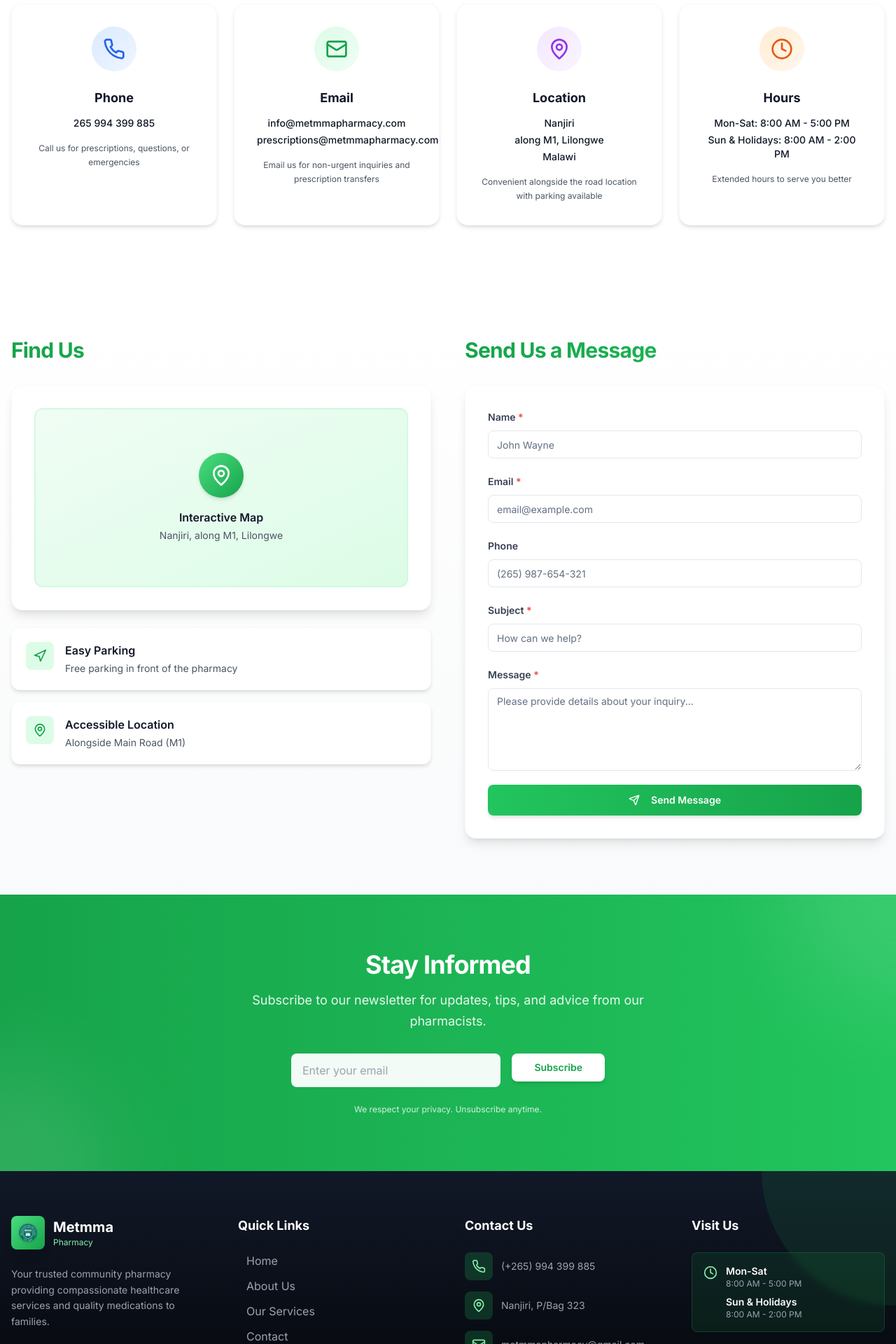
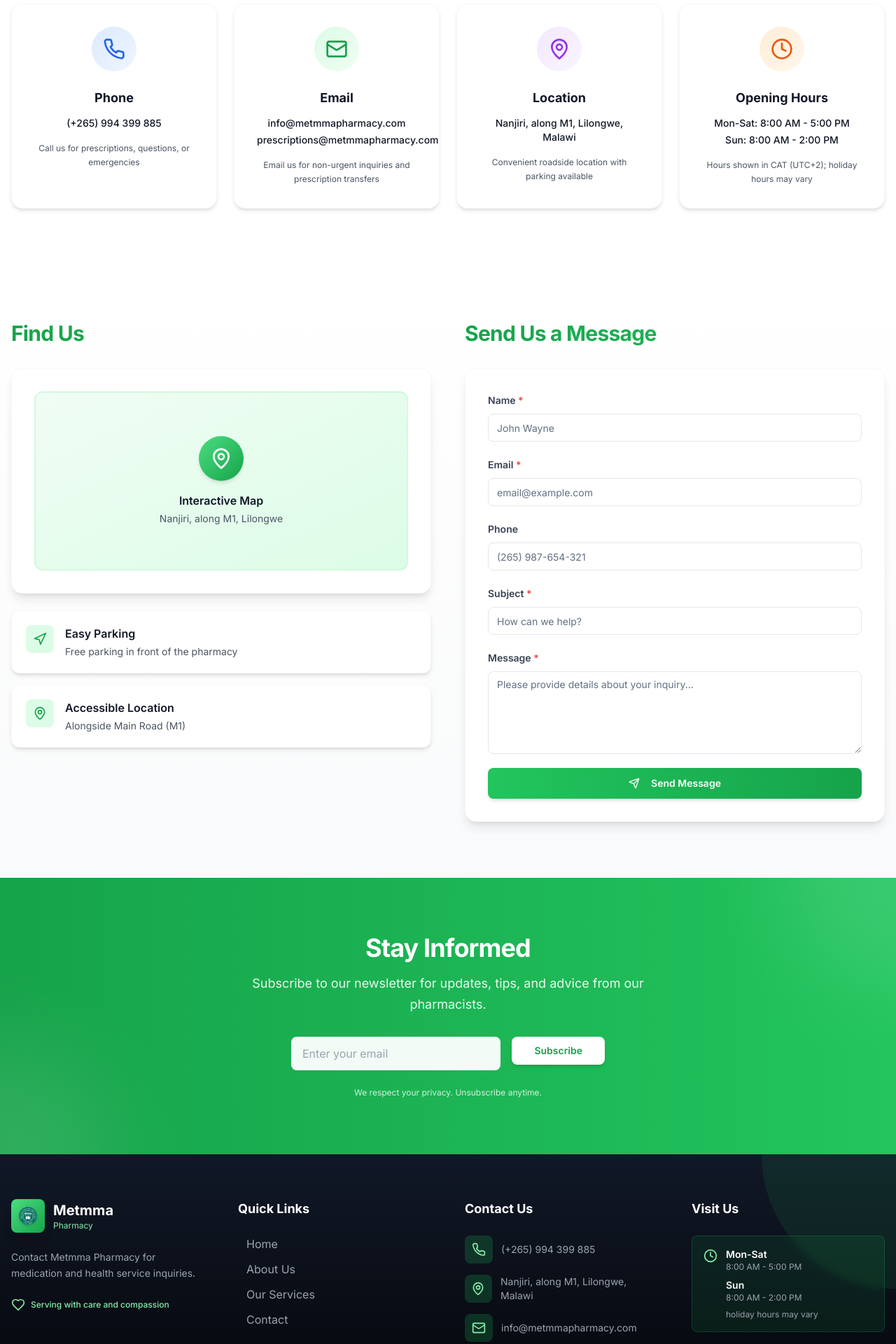
Before and after one commit to CodeCollectiveDev/PharmacyWeb, a React (Vite) app in the folder Pharmacy-Frontend/: page /contact in a window 1280 px wide. Shown: the part 500-2420 px from the top of the page at 70% size. Built offline with nearby package versions, Linux system fonts and the light colour scheme.

Commit message:
Verify and centralized pharmacy business facts and claims

```diff
--- a/Pharmacy-Frontend/index.html
+++ b/Pharmacy-Frontend/index.html
@@ -21,7 +21,7 @@
     <meta property="og:type" content="website" />
     <meta property="og:url" content="https://metmmapharmacy.com/" />
     <meta property="og:title" content="Metmma Pharmacy - Your Trusted Neighborhood Pharmacy" />
-    <meta property="og:description" content="Comprehensive pharmaceutical care with a personal touch. Expert pharmacists, quality medications, and genuine compassion since 2025." />
+    <meta property="og:description" content="Comprehensive pharmaceutical care with a personal touch. Expert pharmacists, quality medications, and genuine compassion since 1995." />
     <meta property="og:image" content="https://metmmapharmacy.com/og-image.jpg" />
     <meta property="og:site_name" content="Metmma Pharmacy" />
     <meta property="og:locale" content="en_US" />
--- a/Pharmacy-Frontend/src/components/layout/Footer.tsx
+++ b/Pharmacy-Frontend/src/components/layout/Footer.tsx
@@ -1,5 +1,6 @@
 import { Heart, Phone, MapPin, Clock, Mail, MessageCircle } from "lucide-react";
 import { Button } from "@/components/ui/button";
+import { businessDetails } from "@/lib/businessDetails";
 
 const Footer = () => {
   return (
@@ -22,7 +23,7 @@ const Footer = () => {
               </div>
             </div>
             <p className="text-gray-400 leading-relaxed text-sm">
-              Your trusted community pharmacy providing compassionate healthcare services and quality medications to families.
+              Contact Metmma Pharmacy for medication and health service inquiries.
             </p>
             <div className="flex items-center space-x-2 text-green-300 group-hover:text-green-200 transition-colors duration-300">
               <Heart className="w-5 h-5" />
@@ -62,25 +63,32 @@ const Footer = () => {
                 <div className="w-10 h-10 bg-green-500/20 rounded-lg flex items-center justify-center group-hover/item:bg-green-500/40 transition-colors duration-300">
                   <Phone className="w-5 h-5 text-green-300" />
                 </div>
-                <a href="tel:+265994399885" className="text-gray-400 hover:text-green-300 transition-colors duration-300 text-sm">
-                  (+265) 994 399 885
+                <a href={businessDetails.phoneHref} className="text-gray-400 hover:text-green-300 transition-colors duration-300 text-sm">
+                  {businessDetails.phoneDisplay}
                 </a>
               </li>
               <li className="flex items-center space-x-3 group/item">
                 <div className="w-10 h-10 bg-green-500/20 rounded-lg flex items-center justify-center group-hover/item:bg-green-500/40 transition-colors duration-300">
                   <MapPin className="w-5 h-5 text-green-300" />
                 </div>
-                <span className="text-gray-400 text-sm">Nanjiri, P/Bag 323</span>
+                <a
+                  href={businessDetails.mapUrl}
+                  target="_blank"
+                  rel="noreferrer"
+                  className="text-gray-400 hover:text-green-300 transition-colors duration-300 text-sm"
+                >
+                  {businessDetails.visitingAddress}
+                </a>
               </li>
               <li className="flex items-center space-x-3 group/item">
                 <div className="w-10 h-10 bg-green-500/20 rounded-lg flex items-center justify-center group-hover/item:bg-green-500/40 transition-colors duration-300">
                   <Mail className="w-5 h-5 text-green-300" />
                 </div>
                 <a
-                  href="mailto:metmmapharmacy@gmail.com"
+                  href={`mailto:${businessDetails.email}`}
                   className="text-gray-400 hover:text-green-300 transition-colors duration-300 text-sm truncate"
                 >
-                  metmmapharmacy@gmail.com
+                  {businessDetails.email}
                 </a>
               </li>
             </ul>
@@ -93,17 +101,18 @@ const Footer = () => {
               <div className="flex items-start space-x-3 bg-green-500/10 rounded-lg p-4 backdrop-blur-sm border border-green-500/20">
                 <Clock className="w-5 h-5 text-green-300 flex-shrink-0 mt-0.5" />
                 <div className="text-gray-300 text-sm">
-                  <div className="font-semibold text-white">Mon-Sat</div>
-                  <div className="text-xs text-gray-400">8:00 AM - 5:00 PM</div>
-                  <div className="font-semibold text-white mt-2">Sun & Holidays</div>
-                  <div className="text-xs text-gray-400">8:00 AM - 2:00 PM</div>
+                  <div className="font-semibold text-white">{businessDetails.hours.weekdayAndSaturday.split(":")[0]}</div>
+                  <div className="text-xs text-gray-400">{businessDetails.hours.weekdayAndSaturday.split(": ")[1]}</div>
+                  <div className="font-semibold text-white mt-2">{businessDetails.hours.sunday.split(":")[0]}</div>
+                  <div className="text-xs text-gray-400">{businessDetails.hours.sunday.split(": ")[1]}</div>
+                  <div className="text-xs text-gray-400 mt-2">{businessDetails.hours.note.split("; ")[1]}</div>
                 </div>
               </div>
             </div>
             <Button
               onClick={() =>
                 window.open(
-                  "https://wa.me/265994399885?text=Hello%20Metmma%20Pharmacy,%20I%20need%20assistance",
+                  businessDetails.whatsappUrl,
                   "_blank"
                 )
               }
--- /dev/null
+++ b/Pharmacy-Frontend/src/lib/businessDetails.ts
@@ -0,0 +1,23 @@
+export const businessDetails = {
+  name: "Metmma Pharmacy",
+  phoneDisplay: "(+265) 994 399 885",
+  phoneHref: "tel:+265994399885",
+  email: "info@metmmapharmacy.com",
+  prescriptionEmail: "prescriptions@metmmapharmacy.com",
+  website: "https://metmmapharmacy.com",
+  visitingAddress: "Nanjiri, along M1, Lilongwe, Malawi",
+  postalBox: "P/Bag 323",
+  mapUrl:
+    "https://www.google.com/maps/search/?api=1&query=Nanjiri%20along%20M1%20Lilongwe%20Malawi",
+  whatsappUrl:
+    "https://wa.me/265994399885?text=Hello%20Metmma%20Pharmacy,%20I%20need%20assistance",
+  hours: {
+    weekdayAndSaturday: "Mon-Sat: 8:00 AM - 5:00 PM",
+    sunday: "Sun: 8:00 AM - 2:00 PM",
+    note: "Hours shown in CAT (UTC+2); holiday hours may vary",
+    weekdayOpen: "08:00",
+    weekdayClose: "17:00",
+    sundayOpen: "08:00",
+    sundayClose: "14:00",
+  },
+} as const;
--- a/Pharmacy-Frontend/src/lib/seo.ts
+++ b/Pharmacy-Frontend/src/lib/seo.ts
@@ -2,6 +2,8 @@
  * SEO Utility Functions
  * Manages dynamic meta tags and structured data for SEO
  */
+
+import { businessDetails } from "@/lib/businessDetails";
 
 export interface SEOConfig {
   title: string;
@@ -91,51 +93,55 @@ export const addStructuredData = (data: Record<string, any>) => {
 export const pharmacySchema = {
   "@context": "https://schema.org",
   "@type": "Pharmacy",
-  name: "Metmma Pharmacy",
-  description:
-    "Your trusted community pharmacy providing comprehensive pharmaceutical care and health services",
-  url: "https://metmmapharmacy.com",
-  telephone: "(+265) 994 399 885",
+  name: businessDetails.name,
+  description: "Medication and health service information from Metmma Pharmacy.",
+  url: businessDetails.website,
+  telephone: businessDetails.phoneDisplay,
+  email: businessDetails.email,
   address: {
     "@type": "PostalAddress",
-    streetAddress: "Nanjiri, P/Bag 323",
+    streetAddress: businessDetails.visitingAddress,
+    postOfficeBoxNumber: businessDetails.postalBox,
     addressLocality: "Lilongwe",
     addressCountry: "MW",
   },
-  image: "https://metmmapharmacy.com/logo.png",
-  openingHoursSpecification: {
-    "@type": "OpeningHoursSpecification",
-    dayOfWeek: ["Monday", "Tuesday", "Wednesday", "Thursday", "Friday"],
-    opens: "08:00",
-    closes: "17:00",
-  },
-  sameAs: ["https://www.facebook.com/metmmapharmacy"],
+  image: `${businessDetails.website}/logo.png`,
+  openingHoursSpecification: [
+    {
+      "@type": "OpeningHoursSpecification",
+      dayOfWeek: ["Monday", "Tuesday", "Wednesday", "Thursday", "Friday", "Saturday"],
+      opens: businessDetails.hours.weekdayOpen,
+      closes: businessDetails.hours.weekdayClose,
+    },
+    {
+      "@type": "OpeningHoursSpecification",
+      dayOfWeek: "Sunday",
+      opens: businessDetails.hours.sundayOpen,
+      closes: businessDetails.hours.sundayClose,
+    },
+  ],
 };
 
 /**
  * Default SEO config for homepage
  */
 export const defaultSEO: SEOConfig = {
-  title: "Metmma Pharmacy - Your Trusted Neighborhood Pharmacy",
+  title: "Metmma Pharmacy",
   description:
-    "Metmma Pharmacy provides comprehensive pharmaceutical care, health screenings, and medication counseling. Serving our community with personalized healthcare solutions.",
+    "Contact Metmma Pharmacy for medication and health service information.",
   keywords: [
     "pharmacy",
     "prescription refills",
     "health screenings",
     "medication counseling",
-    "vaccinations",
     "community pharmacy",
     "pharmacy services",
     "Lilongwe pharmacy",
     "pharmacy near me",
-    "trusted pharmacy",
     "pharmacist consultation",
-    "prescription delivery",
-    "healthcare services",
     "Malawi pharmacy",
   ],
-  image: "https://metmmapharmacy.com/og-image.jpg",
+  image: `${businessDetails.website}/og-image.jpg`,
   author: "Metmma Pharmacy",
   type: "business",
 };
--- a/Pharmacy-Frontend/src/pages/Contact.tsx
+++ b/Pharmacy-Frontend/src/pages/Contact.tsx
@@ -5,6 +5,7 @@ import { Input } from "@/components/ui/input";
 import { Textarea } from "@/components/ui/textarea";
 import { Label } from "@/components/ui/label";
 import { useNewsletter } from "@/hooks/use-newsletter";
+import { businessDetails } from "@/lib/businessDetails";
 
 const Contact = () => {
   const { email, setEmail, subscribe, isLoading } = useNewsletter();
@@ -18,7 +19,8 @@ const Contact = () => {
     {
       icon: Phone,
       title: "Phone",
-      details: ["265 994 399 885"],
+      details: [businessDetails.phoneDisplay],
+      links: [businessDetails.phoneHref],
       description: "Call us for prescriptions, questions, or emergencies",
       color: "from-blue-100 to-blue-50",
       textColor: "text-blue-600",
@@ -26,7 +28,11 @@ const Contact = () => {
     {
       icon: Mail,
       title: "Email",
-      details: ["info@metmmapharmacy.com", "prescriptions@metmmapharmacy.com"],
+      details: [businessDetails.email, businessDetails.prescriptionEmail],
+      links: [
+        `mailto:${businessDetails.email}`,
+        `mailto:${businessDetails.prescriptionEmail}`,
+      ],
       description:
         "Email us for non-urgent inquiries and prescription transfers",
       color: "from-green-100 to-green-50",
@@ -35,17 +41,21 @@ const Contact = () => {
     {
       icon: MapPin,
       title: "Location",
-      details: ["Nanjiri", "along M1, Lilongwe", "Malawi"],
+      details: [businessDetails.visitingAddress],
+      links: [businessDetails.mapUrl],
       description:
-        "Convenient alongside the road location with parking available",
+        "Convenient roadside location with parking available",
       color: "from-purple-100 to-purple-50",
       textColor: "text-purple-600",
     },
     {
       icon: Clock,
-      title: "Hours",
-      details: ["Mon-Sat: 8:00 AM - 5:00 PM", "Sun & Holidays: 8:00 AM - 2:00 PM"],
-      description: "Extended hours to serve you better",
+      title: "Opening Hours",
+      details: [
+        businessDetails.hours.weekdayAndSaturday,
+        businessDetails.hours.sunday,
+      ],
+      description: businessDetails.hours.note,
       color: "from-orange-100 to-orange-50",
       textColor: "text-orange-600",
     },
@@ -85,9 +95,21 @@ const Contact = () => {
               {info.details ? (
                 <div className="space-y-1 mb-4 text-center">
                   {info.details.map((d, i) => (
-                    <p key={i} className="text-gray-900 font-medium text-sm">
-                      {d}
-                    </p>
+                    info.links?.[i] ? (
+                      <a
+                        key={i}
+                        href={info.links[i]}
+                        target={info.title === "Location" ? "_blank" : undefined}
+                        rel={info.title === "Location" ? "noreferrer" : undefined}
+                        className="block text-gray-900 font-medium text-sm hover:text-primary hover:underline"
+                      >
+                        {d}
+                      </a>
+                    ) : (
+                      <p key={i} className="text-gray-900 font-medium text-sm">
+                        {d}
+                      </p>
+                    )
                   ))}
                 </div>
               ) : null}
--- a/Pharmacy-Frontend/src/pages/Index.tsx
+++ b/Pharmacy-Frontend/src/pages/Index.tsx
@@ -1,7 +1,6 @@
 import {
   ArrowRight,
   Shield,
-  Heart,
   Users,
   Clock,
   MessageCircle,
@@ -9,15 +8,13 @@ import {
   Pill,
   Stethoscope,
   UserCheck,
-  Play,
 } from "lucide-react";
 import { Button } from "@/components/ui/button";
-import { Card, CardContent, CardHeader, CardTitle } from "@/components/ui/card";
-import { Badge } from "@/components/ui/badge";
 import { NavLink } from "react-router-dom";
 import { toast } from "sonner";
 import { useSEO } from "@/hooks/use-seo-tags";
 import { defaultSEO } from "@/lib/seo";
+import { businessDetails } from "@/lib/businessDetails";
 
 const Index = () => {
   // Set SEO tags for homepage
@@ -26,7 +23,7 @@ const Index = () => {
     try {
       // Replace with your actual API call
       window.open(
-        "https://wa.me/265994399885?text=Hello%20Metmma%20Pharmacy,%20I%20need%20assistance",
+        businessDetails.whatsappUrl,
         "_blank"
       );
       toast.success("Opening WhatsApp", {
@@ -52,23 +49,11 @@ const Index = () => {
         "Blood pressure and weight checks for better health tracking.",
     },
     {
-      icon: Shield,
-      title: "Medical Tests",
-      description: "Basic lab test services including Malaria and more.",
-    },
-    {
       icon: UserCheck,
       title: "Medication Counseling",
       description:
         "Talk to a pharmacist for safe and effective medication use.",
     },
-  ];
-
-  const stats = [
-    { number: "1+", label: "Years Serving Community" },
-    { number: "100+", label: "Products Available" },
-    { number: "Daily", label: "Service" },
-    { number: "Trusted", label: "By Local Families" },
   ];
 
   return (
@@ -192,73 +177,6 @@ const Index = () => {
         </div>
       </section>
 
-      {/* Story Section */}
-      <section className="py-20 bg-white">
-        <div className="container mx-auto px-4">
-          <div className="grid grid-cols-1 lg:grid-cols-2 gap-16 items-center">
-            <div className="space-y-8 animate-slide-in-left">
-              <div>
-                <Badge className="bg-primary/10 text-primary mb-4 font-medium">Patient Story</Badge>
-                <h2 className="text-4xl font-bold mb-6 text-gray-900 font-display tracking-tight">
-                  Maria's Story of Recovery
-                </h2>
-                <p className="text-lg text-gray-600 leading-relaxed mb-6 font-light">
-                  "When my child fell ill, I was worried about finding the right medication and care. The team at Metmma Pharmacy not only provided the medicines we needed but also took the time to explain everything and check on our progress."
-                </p>
-                <p className="text-lg text-gray-600 leading-relaxed font-light">
-                  "Their compassionate service made all the difference in our healing journey. Now my family is healthy and we know we have a trusted partner in our healthcare."
-                </p>
-              </div>
-              <Button
-                size="lg"
-                className="bg-primary hover:bg-primary/90 font-semibold transition-all duration-300 hover:scale-105 hover:shadow-glow group"
-              >
-                <Play className="w-5 h-5 mr-2 transition-transform duration-300 group-hover:scale-110" />
-                Watch Her Story
-              </Button>
-            </div>
-            <div className="relative animate-slide-in-right">
-              <div className="aspect-video bg-gray-200 rounded-2xl overflow-hidden shadow-lg hover:shadow-xl transition-all duration-500 group cursor-pointer">
-                <img
-                  src="https://images.unsplash.com/photo-1559757148-5c350d0d3c56?ixlib=rb-4.0.3&auto=format&fit=crop&w=800&q=80"
-                  alt="Happy family at pharmacy"
-                  className="w-full h-full object-cover transition-transform duration-500 group-hover:scale-105"
-                />
-                <div className="absolute inset-0 bg-black/20 flex items-center justify-center transition-all duration-300 group-hover:bg-black/30">
-                  <div className="w-16 h-16 bg-white/90 rounded-full flex items-center justify-center transition-all duration-300 group-hover:scale-110 group-hover:bg-white">
-                    <Play className="w-6 h-6 text-gray-900 ml-1 transition-all duration-300 group-hover:scale-110" />
-                  </div>
-                </div>
-              </div>
-            </div>
-          </div>
-        </div>
-      </section>
-
-      {/* Stats Section */}
-      <section className="py-20 bg-gradient-to-r from-green-600 to-green-500 text-white relative overflow-hidden">
-        <div className="absolute inset-0 opacity-10">
-          <div className="absolute top-0 right-0 w-96 h-96 bg-white rounded-full -mr-48 -mt-48"></div>
-          <div className="absolute bottom-0 left-0 w-96 h-96 bg-white rounded-full -ml-48 -mb-48"></div>
-        </div>
-        <div className="container mx-auto px-4 relative z-10">
-          <div className="grid grid-cols-2 lg:grid-cols-4 gap-8">
-            {stats.map((stat, index) => (
-              <div
-                key={index}
-                className="text-center animate-scale-in group"
-                style={{ animationDelay: `${index * 0.1}s` }}
-              >
-                <div className="text-5xl md:text-6xl font-bold mb-3 font-display bg-gradient-to-br from-white to-blue-100 bg-clip-text text-transparent group-hover:scale-110 transition-transform duration-300">
-                  {stat.number}
-                </div>
-                <div className="text-base md:text-lg opacity-90 font-medium group-hover:opacity-100 transition-opacity duration-300">{stat.label}</div>
-              </div>
-            ))}
-          </div>
-        </div>
-      </section>
-
       {/* CTA Section */}
       <section className="py-20 bg-gradient-to-br from-gray-900 via-gray-800 to-gray-900 text-white relative overflow-hidden">
         <div className="absolute inset-0 opacity-5">
@@ -271,11 +189,12 @@ const Index = () => {
               Ready to Experience Quality Healthcare?
             </h2>
             <p className="text-lg md:text-xl mb-10 opacity-90 leading-relaxed animate-fade-in-up font-light" style={{ animationDelay: '0.2s' }}>
-              We're here every day to serve you and your family. Visit us for prescriptions, health consultations, or simply to learn more about maintaining your wellness.
+              Contact us about prescriptions, medication questions, and available pharmacy services.
             </p>
             <div className="flex flex-col sm:flex-row gap-4 justify-center animate-fade-in-up" style={{ animationDelay: '0.4s' }}>
               <Button
                 size="lg"
+                onClick={() => window.open(businessDetails.mapUrl, "_blank", "noopener,noreferrer")}
                 className="bg-gradient-to-r from-green-500 to-green-600 hover:from-green-600 hover:to-green-700 text-white text-lg px-8 py-4 h-auto font-semibold transition-all duration-300 hover:scale-105 hover:shadow-2xl shadow-lg"
               >
                 <MapPinHouse className="w-5 h-5 mr-2" />
@@ -285,7 +204,7 @@ const Index = () => {
                 type="button"
                 onClick={() =>
                   window.open(
-                    "https://wa.me/265994399885?text=Hello%20Metmma%20Pharmacy,%20I%20need%20assistance",
+                    businessDetails.whatsappUrl,
                     "_blank"
                   )
                 }
@@ -307,18 +226,18 @@ const Index = () => {
           <div className="max-w-2xl mx-auto text-center">
             <h3 className="text-2xl font-bold mb-6 text-gray-900 animate-fade-in-up font-display">Visit Us Today</h3>
             <div className="space-y-4 text-lg text-gray-600">
-              <p className="flex items-center justify-center animate-fade-in-up font-medium" style={{ animationDelay: '0.1s' }}>
+              <a href={businessDetails.phoneHref} className="flex items-center justify-center animate-fade-in-up font-medium hover:text-primary" style={{ animationDelay: '0.1s' }}>
                 <MessageCircle className="w-5 h-5 mr-3 text-primary" />
-                (+265) 994 399 885
-              </p>
-              <p className="flex items-center justify-center animate-fade-in-up font-medium" style={{ animationDelay: '0.2s' }}>
+                {businessDetails.phoneDisplay}
+              </a>
+              <a href={businessDetails.mapUrl} target="_blank" rel="noreferrer" className="flex items-center justify-center animate-fade-in-up font-medium hover:text-primary" style={{ animationDelay: '0.2s' }}>
                 <MapPinHouse className="w-5 h-5 mr-3 text-primary" />
-                Nanjiri, P/Bag 323
-              </p>
-              <p className="flex items-center justify-center animate-fade-in-up font-medium" style={{ animationDelay: '0.3s' }}>
-                <Heart className="w-5 h-5 mr-3 text-primary" />
-                metmmapharmacy@gmail.com
-              </p>
+                {businessDetails.visitingAddress}
+              </a>
+              <a href={`mailto:${businessDetails.email}`} className="flex items-center justify-center animate-fade-in-up font-medium hover:text-primary" style={{ animationDelay: '0.3s' }}>
+                <MessageCircle className="w-5 h-5 mr-3 text-primary" />
+                {businessDetails.email}
+              </a>
             </div>
           </div>
         </div>
```
